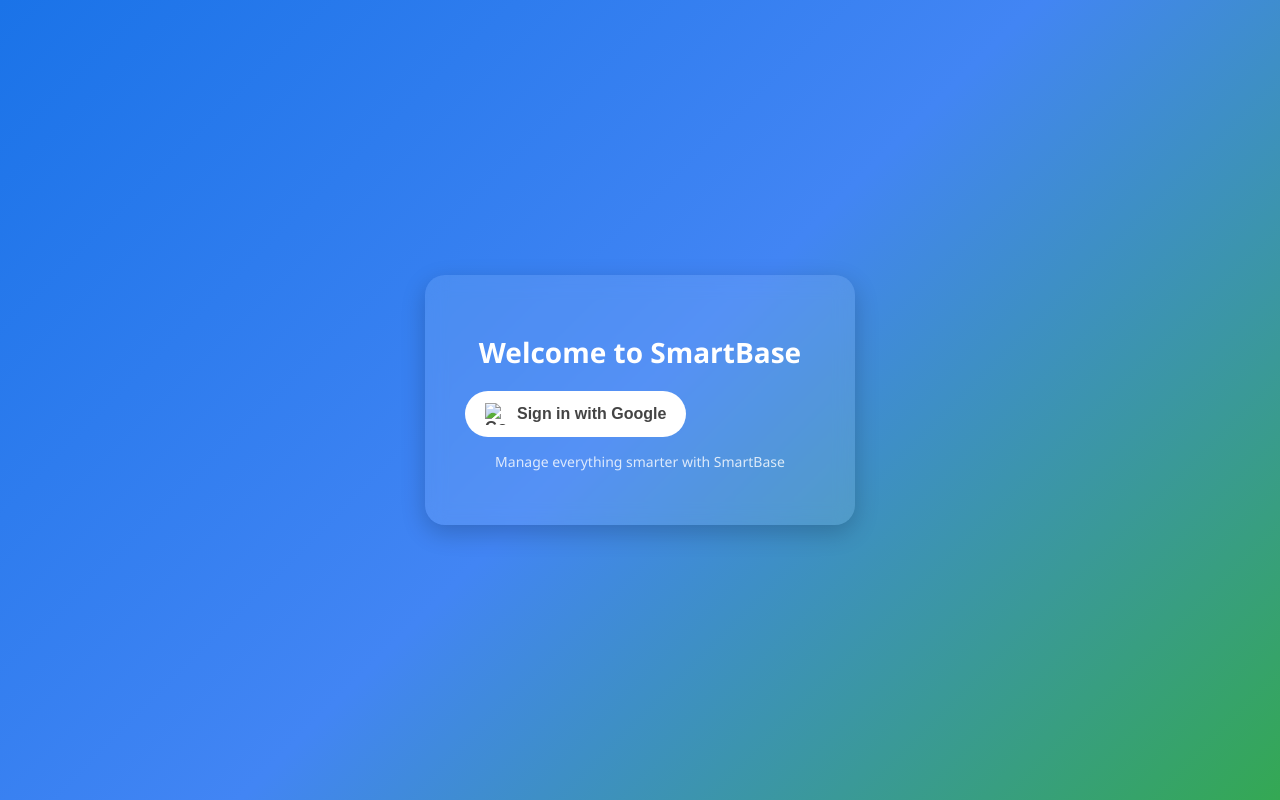
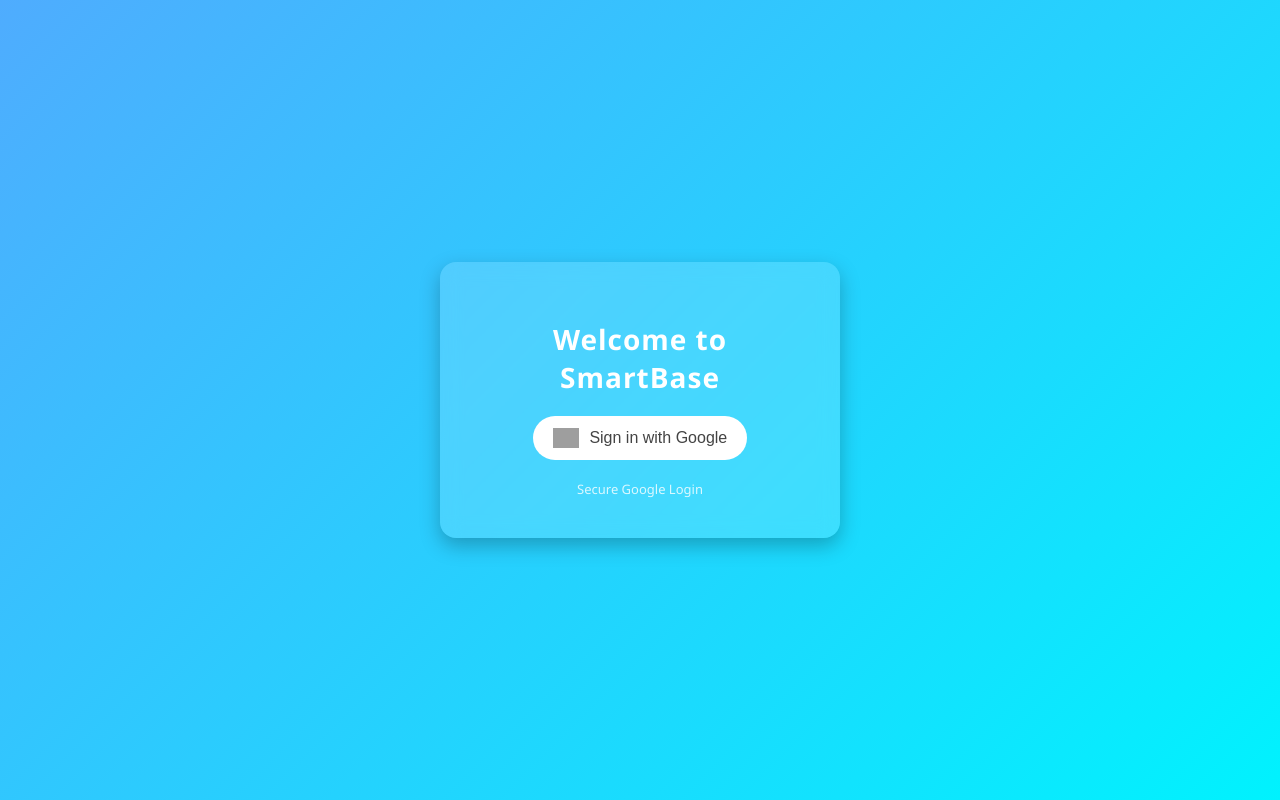
Before and after one commit to Harshit-pruthi/smartbase, a plain HTML site: page Index.html in a window 1280 px wide. Drawn offline with Linux system fonts and the light colour scheme; grey boxes are pictures that could not be loaded.

Commit message:
Update Index.html

```diff
--- a/Index.html
+++ b/Index.html
@@ -2,81 +2,80 @@
 <html lang="en">
 <head>
   <meta charset="UTF-8">
+  <title>SmartBase - Sign In</title>
   <meta name="viewport" content="width=device-width, initial-scale=1.0">
-  <title>SmartBase - Sign In</title>
   <style>
     body {
       margin: 0;
-      font-family: 'Segoe UI', Tahoma, Geneva, Verdana, sans-serif;
-      background: linear-gradient(135deg, #1a73e8, #4285f4, #34a853);
-      height: 100vh;
+      font-family: "Segoe UI", Tahoma, Geneva, Verdana, sans-serif;
+      background: linear-gradient(135deg, #4facfe, #00f2fe);
       display: flex;
       justify-content: center;
       align-items: center;
+      height: 100vh;
       color: #fff;
     }
     .container {
-      background: rgba(255, 255, 255, 0.1);
+      background: rgba(255, 255, 255, 0.15);
       backdrop-filter: blur(10px);
+      border-radius: 16px;
       padding: 40px;
-      border-radius: 20px;
-      box-shadow: 0 8px 25px rgba(0,0,0,0.2);
       text-align: center;
-      width: 350px;
+      width: 320px;
+      box-shadow: 0 8px 20px rgba(0,0,0,0.25);
     }
     h1 {
       margin-bottom: 20px;
       font-size: 28px;
       font-weight: bold;
-      color: #fff;
+      letter-spacing: 1px;
     }
-    .google-btn {
+    button {
+      background: #fff;
+      color: #444;
+      font-size: 16px;
+      font-weight: 500;
+      border: none;
+      padding: 12px 20px;
+      border-radius: 50px;
+      cursor: pointer;
+      transition: transform 0.2s, box-shadow 0.2s;
       display: flex;
       align-items: center;
       justify-content: center;
-      gap: 10px;
-      background: #fff;
-      color: #444;
-      border: none;
-      border-radius: 30px;
-      padding: 12px 20px;
-      font-size: 16px;
-      font-weight: 600;
-      cursor: pointer;
-      transition: all 0.3s ease;
+      margin: auto;
     }
-    .google-btn img {
-      width: 22px;
-      height: 22px;
+    button img {
+      height: 20px;
+      margin-right: 10px;
     }
-    .google-btn:hover {
-      background: #f1f1f1;
+    button:hover {
       transform: scale(1.05);
+      box-shadow: 0 6px 16px rgba(0,0,0,0.2);
     }
-    .tagline {
-      margin-top: 15px;
-      font-size: 14px;
+    .footer {
+      margin-top: 20px;
+      font-size: 13px;
       opacity: 0.8;
     }
   </style>
 </head>
 <body>
-
   <div class="container">
     <h1>Welcome to SmartBase</h1>
-    <button class="google-btn" id="googleSignIn">
-      <img src="https://www.gstatic.com/firebasejs/ui/2.0.0/images/auth/google.svg" alt="Google Logo">
+    <button onclick="googleSignIn()">
+      <img src="https://developers.google.com/identity/images/g-logo.png" alt="Google Logo">
       Sign in with Google
     </button>
-    <p class="tagline">Manage everything smarter with SmartBase</p>
+    <div class="footer">Secure Google Login</div>
   </div>
 
-  <!-- Firebase App -->
+  <!-- Firebase SDK -->
   <script src="https://www.gstatic.com/firebasejs/9.22.2/firebase-app-compat.js"></script>
   <script src="https://www.gstatic.com/firebasejs/9.22.2/firebase-auth-compat.js"></script>
 
   <script>
-    // TODO: Replace with your Firebase project config
+    // 🔹 Replace this with your Firebase project config
     const firebaseConfig = {
       apiKey: "YOUR_API_KEY",
       authDomain: "YOUR_PROJECT_ID.firebaseapp.com",
@@ -90,17 +89,20 @@
     firebase.initializeApp(firebaseConfig);
     const auth = firebase.auth();
 
-    document.getElementById("googleSignIn").addEventListener("click", () => {
+    // Google Sign-In
+    function googleSignIn() {
       const provider = new firebase.auth.GoogleAuthProvider();
       auth.signInWithPopup(provider)
         .then((result) => {
-          // Redirect to smartbase.html after login
+          console.log("Signed in:", result.user);
+          // Redirect after success
           window.location.href = "smartbase.html";
         })
         .catch((error) => {
-          alert("Error: " + error.message);
+          console.error("Error:", error.message);
+          alert("Sign-in failed: " + error.message);
         });
-    });
+    }
   </script>
 </body>
 </html>
```
